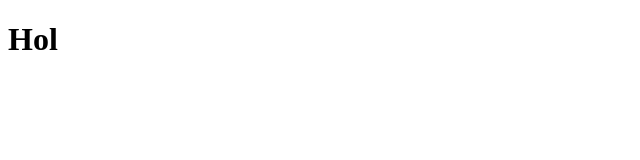
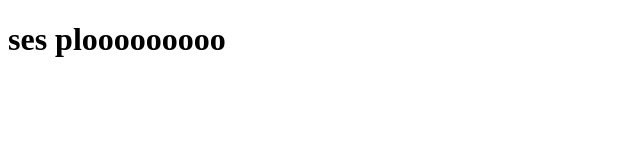
Before and after one commit to brianploto/plo, a plain HTML site: page index.html in a window 1280 px wide. Shown: the whole page, without its empty margins (0-640 px from the left). Drawn offline with Linux system fonts and the light colour scheme.

Commit message:
modificando el index

```diff
--- a/index.html
+++ b/index.html
@@ -7,6 +7,6 @@
     <title>Document</title>
 </head>
 <body>
-    <h1>Hol</h1>
+    <h1>ses plooooooooo</h1>
 </body>
 </html>
```
